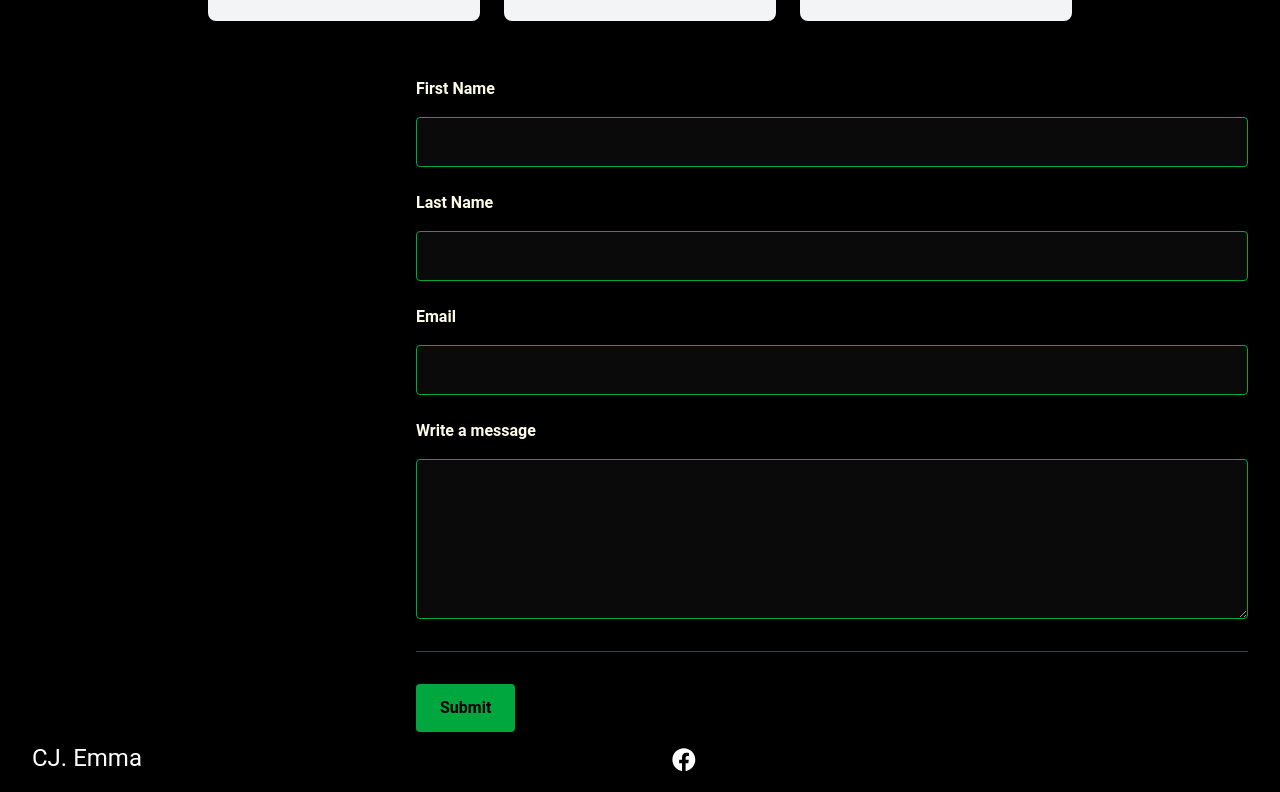
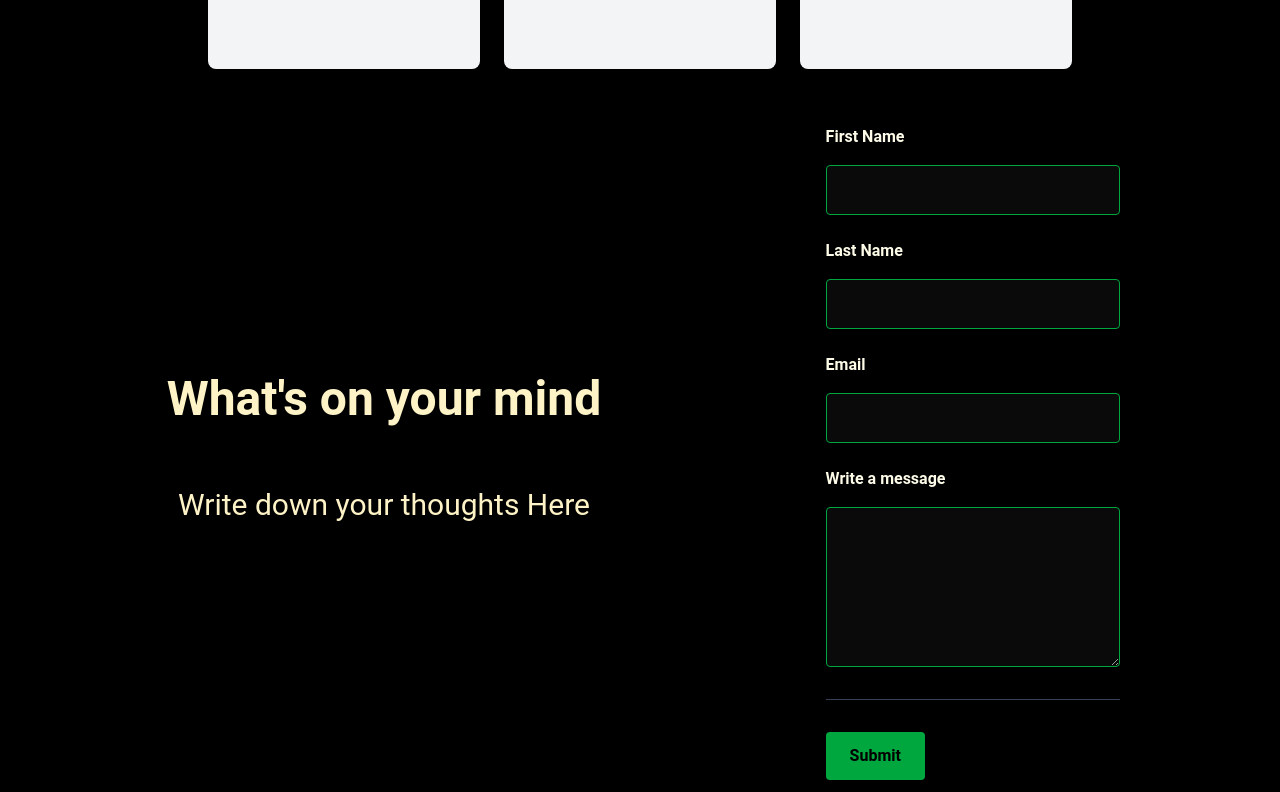
Before and after one commit to Cue-designs/Project-blog, a React (Vite) app: page /about in a window 1280 px wide. Shown: the part 2023-2815 px from the top of the page. Built offline with nearby package versions, Linux system fonts and the light colour scheme.

Commit message:
simple debug on the home and about page on transitions

```diff
--- a/src/components/Form.jsx
+++ b/src/components/Form.jsx
@@ -21,6 +21,12 @@ const Form = ()=>  {
 
 
   return (
+    <>
+    <div className="grid grid-cols-1 md:grid-cols-[repeat(auto-fit,minmax(300px,1fr))] items-center lg:px-32">
+      <div className="text-amber-100 text-center px-4">
+          <h3 className="text-2xl font-bold py-4 lg:text-4xl py-8 xl:text-5xl">What's on your mind</h3>
+          <p className="lg: text-2xl py-8 xl:text-3xl">Write down your thoughts Here</p>
+        </div>
        <form action="" method="post" onSubmit={(e)=>handleSubmit(e)} className="flex flex-col gap-4 lg:w-[70%] lg:justify-self-end px-8">
               <label htmlFor="firstname" className="text-yellow-50 font-bold mt-2">First Name</label>
               <input type="text"
@@ -56,6 +62,8 @@ const Form = ()=>  {
                <hr className="border-0 border-t border-gray-700 my-4" />
               <button type="submit" className="px-6 py-3 bg-green-600 text-black border-0 rounded font-bold cursor-pointer w-fit hover:bg-green-700 hover:shadow-lg hover:-translate-y-0.5 transition-all duration-300 ease-in-out">Submit</button>
             </form>
+    </div>
+    </>
   )
 }
 
--- a/src/pages/About.jsx
+++ b/src/pages/About.jsx
@@ -89,17 +89,17 @@ const About = () => {
 
       <ScrollFadeIn>
         <div className="px-4 py-8 max-w-4xl mx-auto  text-center">
-          <h3 className="text-2xl font-bold mb-4 md:text-3xl text-purple-600">Why Join Us?</h3>
+          <h3 className="text-2xl font-bold  md:text-3xl text-purple-600 lg:mb-16">Why Join Us?</h3>
           <div className="grid grid-cols-1 md:grid-cols-3 gap-6">
-            <div className="bg-gray-100 p-16 rounded-lg  shadow-md">
+            <div className="bg-gray-100 p-16 rounded-lg  shadow-md transition  hover:scale-110">
               <h4 className="text-xl font-semibold mb-2">Inspiring Stories</h4>
               <p>Real-life experiences from my coding journey to keep you motivated.</p>
             </div>
-            <div className="bg-gray-100 p-16 rounded-lg shadow-md">
+            <div className="bg-gray-100 p-16 rounded-lg shadow-md  transition hover:scale-110">
               <h4 className="text-xl font-semibold mb-2">Practical Tips</h4>
               <p>Actionable advice and code snippets to apply immediately.</p>
             </div>
-            <div className="bg-gray-100 p-16 rounded-lg shadow-md">
+            <div className="bg-gray-100 p-16 rounded-lg shadow-md  transition hover:scale-110">
               <h4 className="text-xl font-semibold mb-2">Community Support</h4>
               <p>Connect with like-minded individuals and grow together.</p>
             </div>
--- a/src/pages/Home.jsx
+++ b/src/pages/Home.jsx
@@ -44,7 +44,7 @@ const Home = ()=>  {
 
                            <picture className="w-full h-full overflow-hidden  min-h-80 hidden md:block p-10">
                             <source srcSet="/src/assets/coding.png" type="image/png" />
-                           <img src="/src/assets/coding.png" alt="" className="w-full h-full object-cover block rounded-lg transition shadow-[0_3px_8px_0_rgba(255,255,255,0.6)] lg:hover:scale-115" />
+                           <img src="/src/assets/coding.png" alt="" className="w-full h-full object-cover block rounded-lg transition shadow-[0_3px_8px_0_rgba(255,255,255,0.6)] lg:hover:scale-115 " />
                             </picture>
                      </div>
           </div>
```
Lines whose indentation alone changed are shown as unchanged.
